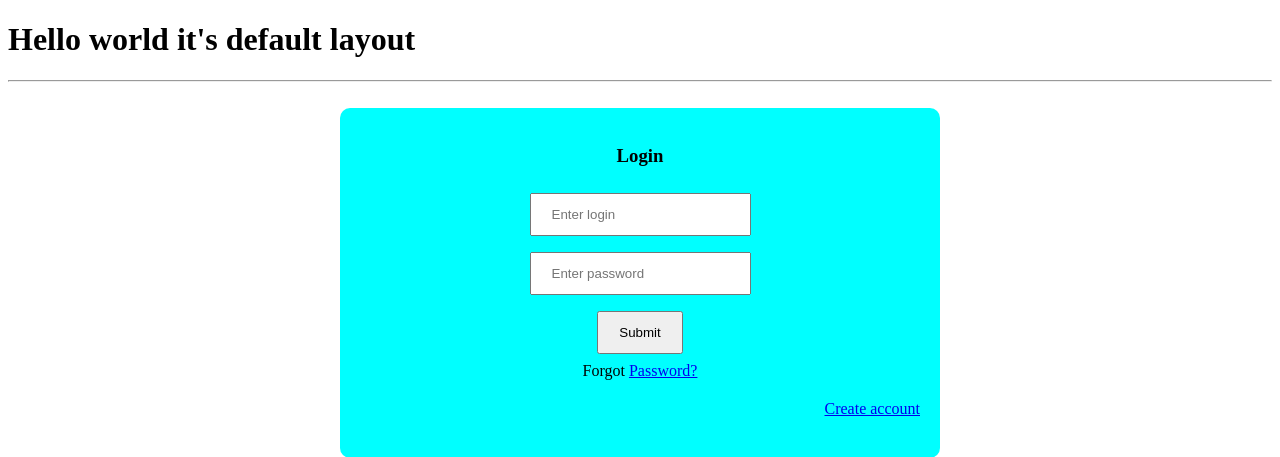
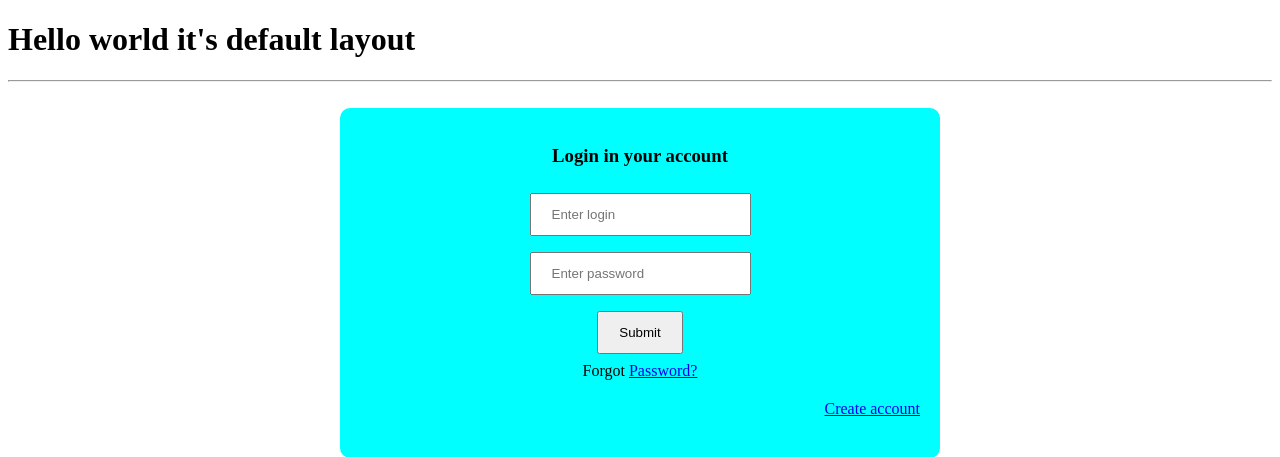
Before and after one commit to demirug/cov-blog.in.ua, a PHP site: page /Account/login in a window 1280 px wide. Shown: the top 457 px of the page. Run offline with PHP 8.4, Linux system fonts and the light colour scheme.

Commit message:
Login page changed

```diff
--- a/application/views/Account/login.php
+++ b/application/views/Account/login.php
@@ -1,7 +1,7 @@
 <center>
     <div style="background-color: aqua; width: 600px; height: 350px; border-radius: 10px;">
         <br>
-        <h3>Login</h3>
+        <h3>Login in your account</h3>
 
         <form action="/login" method="post">
 
```
